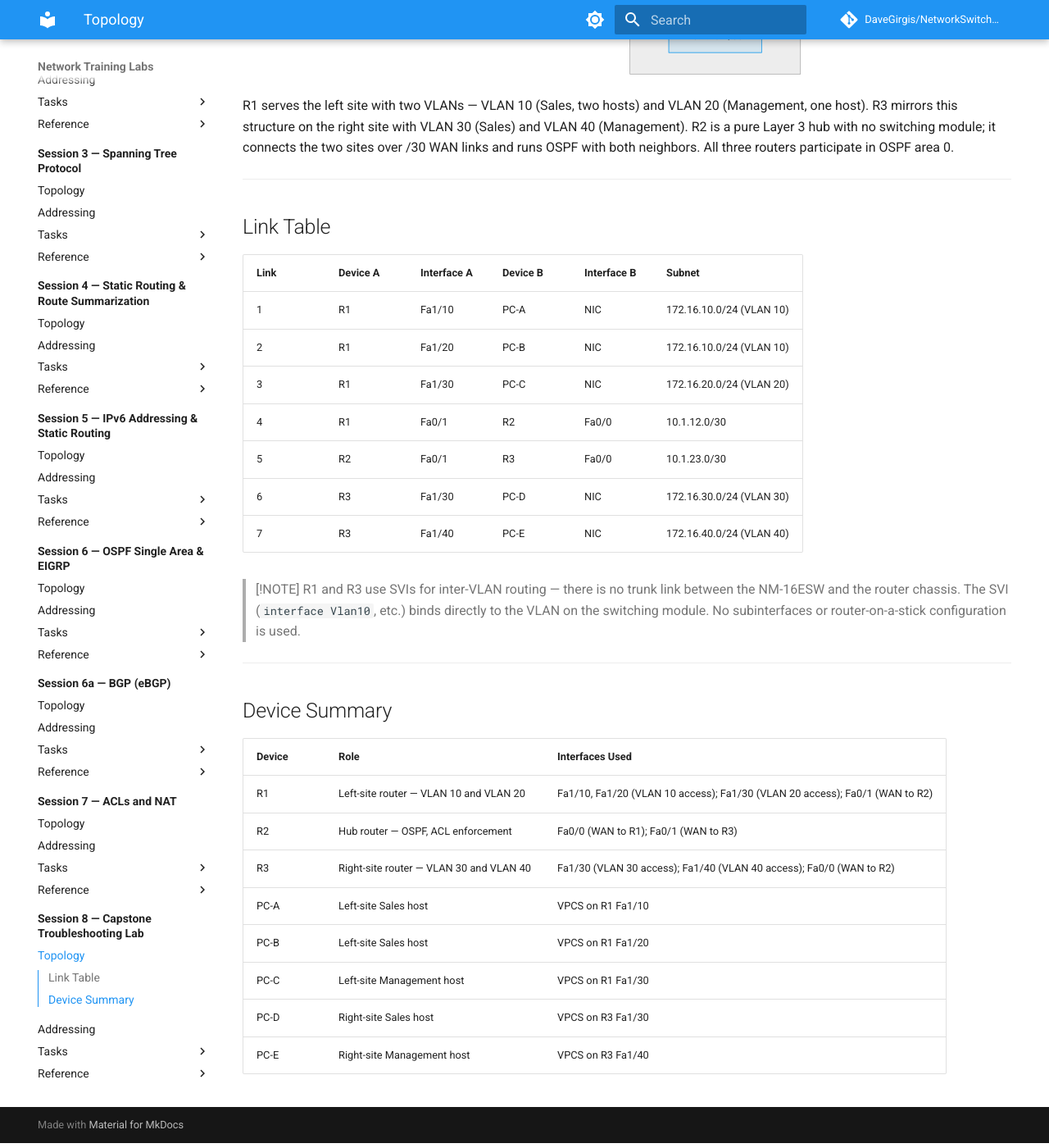
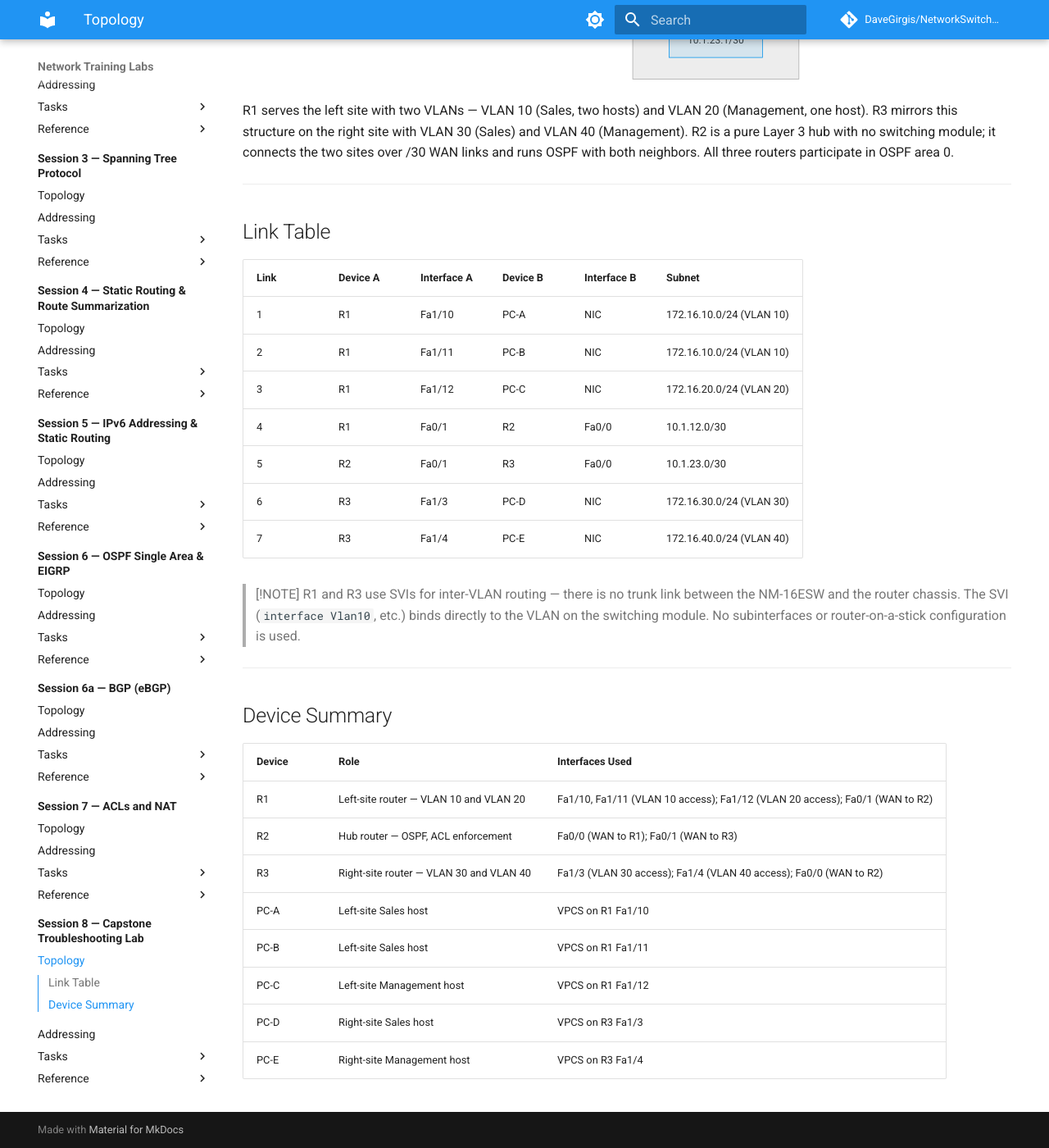
Before and after one commit to DaveGirgis/NetworkSwitchLab, an MkDocs documentation site: the page built from docs/session8/topology.md, in a window 1280 px wide and 1400 px high, scrolled down 940 px. Shown: the whole window at 82% size. Built offline with MkDocs 1.6.1 and Material for MkDocs 9.7.7, drawn with Linux system fonts in a browser that asks for light colours; comment, search, counter and statistics services are not loaded.

Commit message:
Fix session 8 interface assignments to stay within Fa1/0-15 range
- PC-B: Fa1/20 -> Fa1/11 (R1)
- PC-C: Fa1/30 -> Fa1/12 (R1)
- PC-D: Fa1/30 -> Fa1/3 (R3)
- PC-E: Fa1/40 -> Fa1/4 (R3)

Updated addressing.md, topology.md, and troubleshooting.md

Co-Authored-By: Claude Sonnet 4.6 <noreply@anthropic.com>

````diff
--- a/docs/session8/topology.md
+++ b/docs/session8/topology.md
@@ -3,7 +3,7 @@
 ```mermaid
 graph LR
     subgraph R1["R1 — Cisco 3725 (Left Site)"]
-        R1_NM["NM-16ESW\nFa1/10 - PC-A, VLAN 10\nFa1/20 - PC-B, VLAN 10\nFa1/30 - PC-C, VLAN 20"]
+        R1_NM["NM-16ESW\nFa1/10 - PC-A, VLAN 10\nFa1/11 - PC-B, VLAN 10\nFa1/12 - PC-C, VLAN 20"]
         R1_V10["SVI Vlan10\n172.16.10.1/24"]
         R1_V20["SVI Vlan20\n172.16.20.1/24"]
         R1_WAN["Fa0/1\n10.1.12.1/30"]
@@ -17,7 +17,7 @@ graph LR
     end
 
     subgraph R3["R3 — Cisco 3725 (Right Site)"]
-        R3_NM["NM-16ESW\nFa1/30 - PC-D, VLAN 30\nFa1/40 - PC-E, VLAN 40"]
+        R3_NM["NM-16ESW\nFa1/3 - PC-D, VLAN 30\nFa1/4 - PC-E, VLAN 40"]
         R3_V30["SVI Vlan30\n172.16.30.1/24"]
         R3_V40["SVI Vlan40\n172.16.40.1/24"]
         R3_WAN["Fa0/0\n10.1.23.2/30"]
@@ -43,12 +43,12 @@ R1 serves the left site with two VLANs — VLAN 10 (Sales, two hosts) and VLAN 2
 | Link | Device A | Interface A | Device B | Interface B | Subnet |
 |------|----------|-------------|----------|-------------|--------|
 | 1 | R1 | Fa1/10 | PC-A | NIC | 172.16.10.0/24 (VLAN 10) |
-| 2 | R1 | Fa1/20 | PC-B | NIC | 172.16.10.0/24 (VLAN 10) |
-| 3 | R1 | Fa1/30 | PC-C | NIC | 172.16.20.0/24 (VLAN 20) |
+| 2 | R1 | Fa1/11 | PC-B | NIC | 172.16.10.0/24 (VLAN 10) |
+| 3 | R1 | Fa1/12 | PC-C | NIC | 172.16.20.0/24 (VLAN 20) |
 | 4 | R1 | Fa0/1 | R2 | Fa0/0 | 10.1.12.0/30 |
 | 5 | R2 | Fa0/1 | R3 | Fa0/0 | 10.1.23.0/30 |
-| 6 | R3 | Fa1/30 | PC-D | NIC | 172.16.30.0/24 (VLAN 30) |
-| 7 | R3 | Fa1/40 | PC-E | NIC | 172.16.40.0/24 (VLAN 40) |
+| 6 | R3 | Fa1/3 | PC-D | NIC | 172.16.30.0/24 (VLAN 30) |
+| 7 | R3 | Fa1/4 | PC-E | NIC | 172.16.40.0/24 (VLAN 40) |
 
 > [!NOTE]
 > R1 and R3 use SVIs for inter-VLAN routing — there is no trunk link between the NM-16ESW and the router chassis. The SVI (`interface Vlan10`, etc.) binds directly to the VLAN on the switching module. No subinterfaces or router-on-a-stick configuration is used.
@@ -59,11 +59,11 @@ R1 serves the left site with two VLANs — VLAN 10 (Sales, two hosts) and VLAN 2
 
 | Device | Role | Interfaces Used |
 |--------|------|-----------------|
-| R1 | Left-site router — VLAN 10 and VLAN 20 | Fa1/10, Fa1/20 (VLAN 10 access); Fa1/30 (VLAN 20 access); Fa0/1 (WAN to R2) |
+| R1 | Left-site router — VLAN 10 and VLAN 20 | Fa1/10, Fa1/11 (VLAN 10 access); Fa1/12 (VLAN 20 access); Fa0/1 (WAN to R2) |
 | R2 | Hub router — OSPF, ACL enforcement | Fa0/0 (WAN to R1); Fa0/1 (WAN to R3) |
-| R3 | Right-site router — VLAN 30 and VLAN 40 | Fa1/30 (VLAN 30 access); Fa1/40 (VLAN 40 access); Fa0/0 (WAN to R2) |
+| R3 | Right-site router — VLAN 30 and VLAN 40 | Fa1/3 (VLAN 30 access); Fa1/4 (VLAN 40 access); Fa0/0 (WAN to R2) |
 | PC-A | Left-site Sales host | VPCS on R1 Fa1/10 |
-| PC-B | Left-site Sales host | VPCS on R1 Fa1/20 |
-| PC-C | Left-site Management host | VPCS on R1 Fa1/30 |
-| PC-D | Right-site Sales host | VPCS on R3 Fa1/30 |
-| PC-E | Right-site Management host | VPCS on R3 Fa1/40 |
+| PC-B | Left-site Sales host | VPCS on R1 Fa1/11 |
+| PC-C | Left-site Management host | VPCS on R1 Fa1/12 |
+| PC-D | Right-site Sales host | VPCS on R3 Fa1/3 |
+| PC-E | Right-site Management host | VPCS on R3 Fa1/4 |
````
Also changed, not shown: docs/session8/addressing.md (+4 -4 lines), docs/session8/reference/troubleshooting.md (+3 -3 lines).
